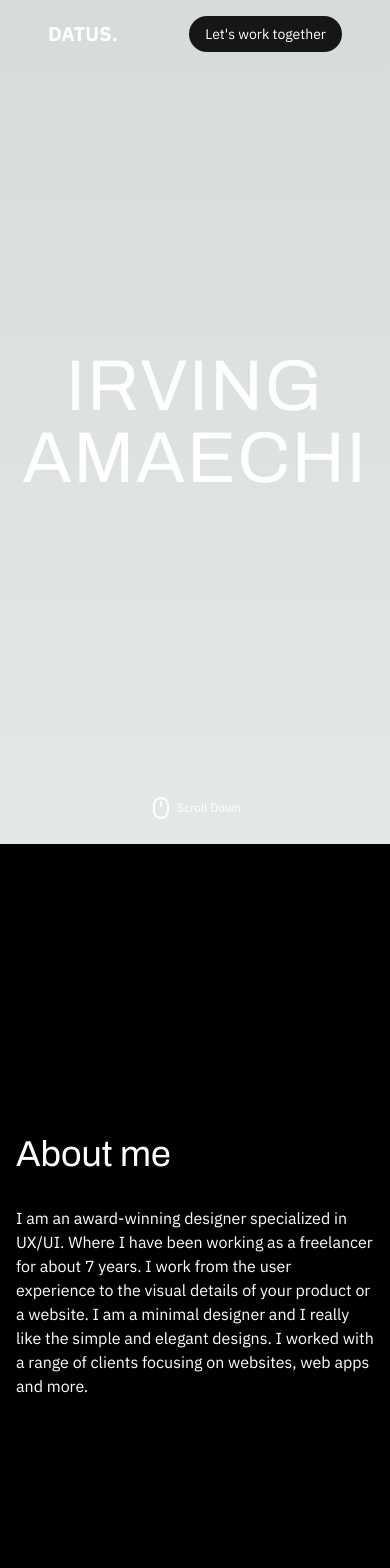
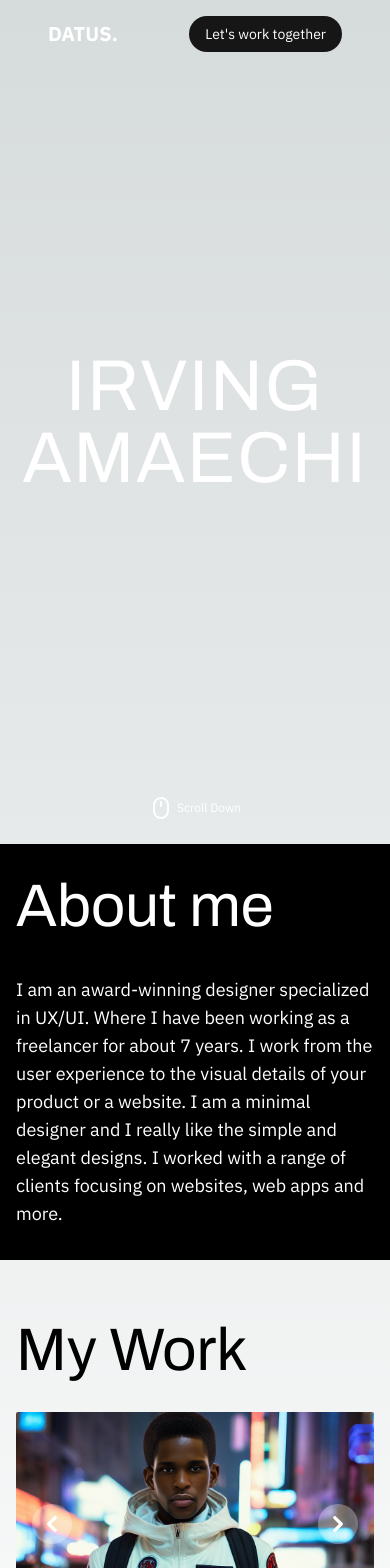
Before and after one commit to LeoIvin/Datus-Portfolio-Website-Fullstack, a Next.js app in the folder frontend/: page / in a window 390 px wide. Shown: the top 1568 px of the page. Built offline with nearby package versions, Linux system fonts and the light colour scheme.

Commit message:
Modified carousel.js & about.js

```diff
--- a/frontend/src/pages/about.js
+++ b/frontend/src/pages/about.js
@@ -2,10 +2,10 @@ import React from 'react';
 
 const AboutMe = () => {
   return (
-    <div className="bg-black text-white min-h-screen flex items-center justify-center">
+    <div className="bg-black text-white flex items-center justify-center mb-9 sm:mb-28 md:mb-28"> {/* min-h-screen */}
       <div className="max-w-4xl px-4 py-8">
-      <h1 className="text-4xl sm:text-8xl md:text-8xl font-light mb-8 font-archivo ml-0 sm:ml-0 md:ml-0 lg:-ml-32" id='about'>About me</h1>
-        <p className="text-base sm:text-xl md:text-xl font-ibm-plex-sans" id='aboutText'>
+      <h1 className="text-6xl sm:text-8xl md:text-8xl font-thin font-archivo ml-0 sm:ml-0 md:ml-0 lg:-ml-32" id='about'>About me</h1>
+        <p className="text-lg sm:text-xl md:text-xl font-ibm-plex-sans mt-10" id='aboutText'>
           I am an award-winning designer specialized in UX/UI. Where I have been
           working as a freelancer for about 7 years. I work from the user experience
           to the visual details of your product or a website. I am a minimal designer
--- a/frontend/src/pages/carousel.js
+++ b/frontend/src/pages/carousel.js
@@ -6,7 +6,7 @@ const Carousel = () => {
   const slides = [
     {
       imageUrl: '/image-portfolio.jpg',
-      linkUrl: '/link-to-page-1',
+      linkUrl: 'https://www.youtube.com/',
     },
     {
       imageUrl: '/image-portfolio.jpg',
@@ -37,7 +37,7 @@ const Carousel = () => {
   return (
     <>
     <div className="max-w-screen-lg mx-auto py-6 px-4 sm:px-6 lg:px-8 mb-20">
-    <h1 className='text-4xl sm:text-8xl md:text-8xl font-light mb-8 font-archivo ml-0'>My Work</h1>
+    <h1 className='text-6xl sm:text-8xl md:text-8xl font-light mb-8 font-archivo ml-0 sm:ml-0 md:ml-0 lg:-ml-24'>My Work</h1>
       <div id="controls-carousel" className="relative w-full" data-carousel="static">
         {/* Carousel wrapper */}
         <div className="relative h-56 overflow-hidden rounded-sm md:h-96">
```
